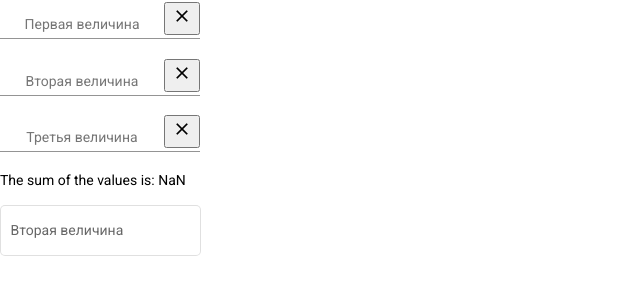
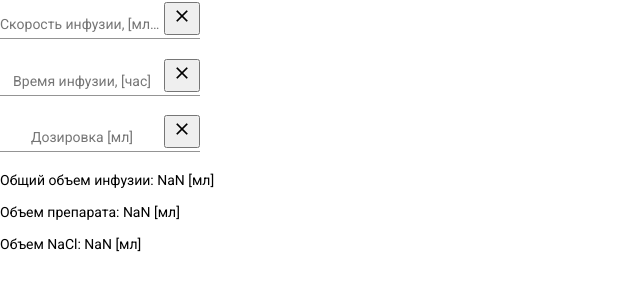
Before and after one commit to grroma/calculator, an Angular app: page / in a window 1280 px wide. Shown: the top 300 px of the page, without its empty margins (0-640 px from the left). Built offline with nearby package versions, Linux system fonts and the light colour scheme.

Commit message:
add logic

```diff
--- a/angular.json
+++ b/angular.json
@@ -122,5 +122,8 @@
       }
     }
   },
-  "defaultProject": "calculator"
+  "defaultProject": "calculator",
+  "cli": {
+    "analytics": "4566b2c6-2c1c-463f-afcc-61813a482b19"
+  }
 }
--- a/src/app/input-clearable-example/input-clearable-example.component.html
+++ b/src/app/input-clearable-example/input-clearable-example.component.html
@@ -1,29 +1,27 @@
 <mat-form-field class="example-form-field">
-    <mat-label>Первая величина</mat-label>
-    <input matInput type="number" [(ngModel)]="valueOne">
+    <mat-label>Скорость инфузии, [мл/чac]</mat-label>
+    <input matInput type="number" min="0" [(ngModel)]="infusionRate">
     <button mat-button *ngIf="value" matSuffix mat-icon-button aria-label="Clear" (click)="value=''">
         <mat-icon>close</mat-icon>
     </button>
 </mat-form-field>
 <br>
 <mat-form-field class="example-form-field">
-    <mat-label>Вторая величина</mat-label>
-    <input matInput type="number" [(ngModel)]="valueTwo">
+    <mat-label>Время инфузии, [чac]</mat-label>
+    <input matInput type="number" min="0" [(ngModel)]="infusionTime">
     <button mat-button *ngIf="value" matSuffix mat-icon-button aria-label="Clear" (click)="value=''">
         <mat-icon>close</mat-icon>
     </button>
 </mat-form-field>
 <br>
 <mat-form-field class="example-form-field">
-    <mat-label>Третья величина</mat-label>
-    <input matInput type="number" [(ngModel)]="valueTree">
+    <mat-label>Дозировка [мл]</mat-label>
+    <input matInput type="number" min="0" [(ngModel)]="dosage">
     <button mat-button *ngIf="value" matSuffix mat-icon-button aria-label="Clear" (click)="value=''">
         <mat-icon>close</mat-icon>
     </button>
 </mat-form-field>
 <br>
-<p>The sum of the values is: {{valueOne*1 * valueTwo*1}}</p>
-<mat-form-field appearance="outline">
-    <mat-label>Вторая величина</mat-label>
-    <input matInput type="number" [(ngModel)]="valueTwo * valueOne" readonly>
-</mat-form-field>
+<p>Общий объем инфузии: {{infusionRate*1 * infusionTime*1}} [мл]</p>
+<p>Объем препарата: {{dosage*0.02}} [мл]</p>
+<p>Объем NaCl: {{(infusionRate*1 * infusionTime*1) - dosage*0.02}} [мл]</p>
--- a/src/app/input-clearable-example/input-clearable-example.component.ts
+++ b/src/app/input-clearable-example/input-clearable-example.component.ts
@@ -8,9 +8,9 @@ import { Component, OnInit } from '@angular/core';
 
 export class InputClearableExampleComponent implements OnInit {
 
-  valueOne: any;
-  valueTwo: any;
-  valueTree: any;
+  infusionRate: any;
+  infusionTime: any;
+  dosage: any;
   value = "Clear me";
 
   constructor() { }
```
Also changed, not shown: 1 other file (tests, documents, lock files or other folders).
